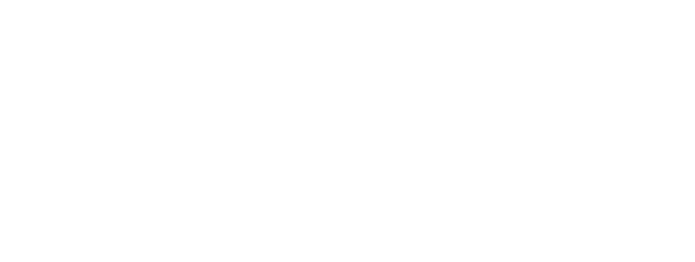
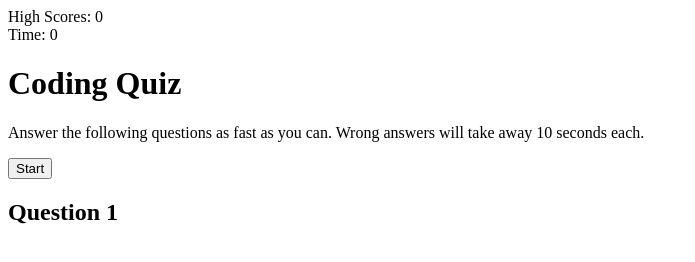
Before and after one commit to nateghsc09/code-quiz, a plain HTML site: page index.html in a window 1280 px wide. Shown: the whole page, without its empty margins (0-695 px from the left). Drawn offline with Linux system fonts and the light colour scheme.

Commit message:
start html

```diff
--- a/index.html
+++ b/index.html
@@ -4,9 +4,31 @@
     <meta charset="UTF-8">
     <meta http-equiv="X-UA-Compatible" content="IE=edge">
     <meta name="viewport" content="width=, initial-scale=1.0">
-    <title>Document</title>
+    <title>Code Quiz</title>
 </head>
 <body>
+    <div class= "scores"> High Scores: <span id= "highScore">0</span></div>
+
+    <div class= "timer">Time:  <span id ="time">0</span></div>
+
+
+    <div class= "main"></div>
+
+    <div id="opening" class="start">
+        <h1>Coding Quiz</h1>
+        <p>Answer the following questions as fast as you can. Wrong answers will take away 10 seconds each.  </p>
+            <button id= "start"> Start </button>
+
+    </div>
+
+    <div id= "questions" class="hide">
+        <h2>Question <span id= "questionNumber">1</span></h2>
+            <div id= "choices" class= "choices"></div>
+
+    </div>
+
+
+
 
 </body>
 </html>
```
